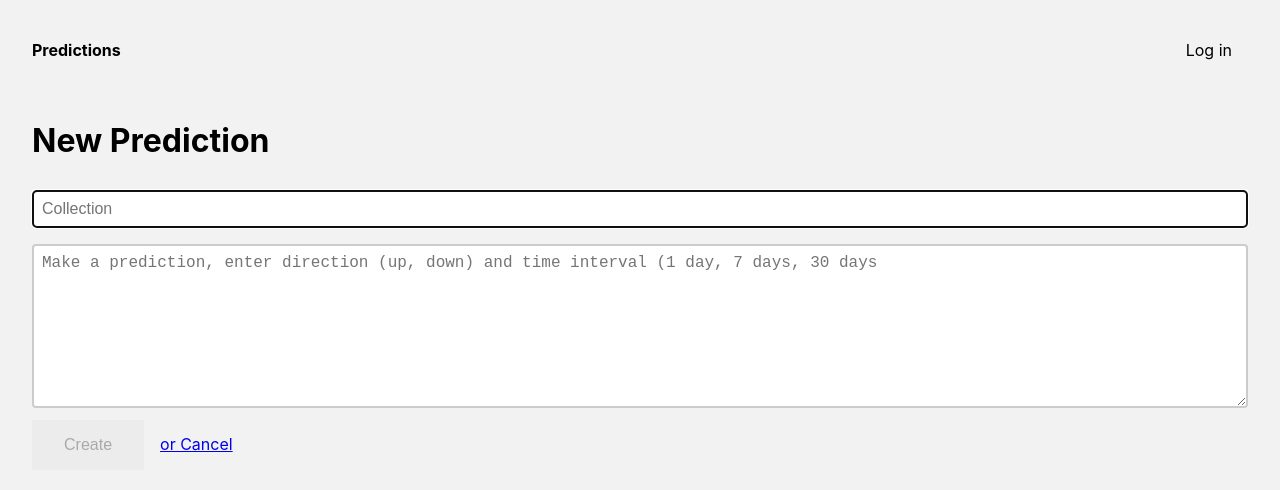
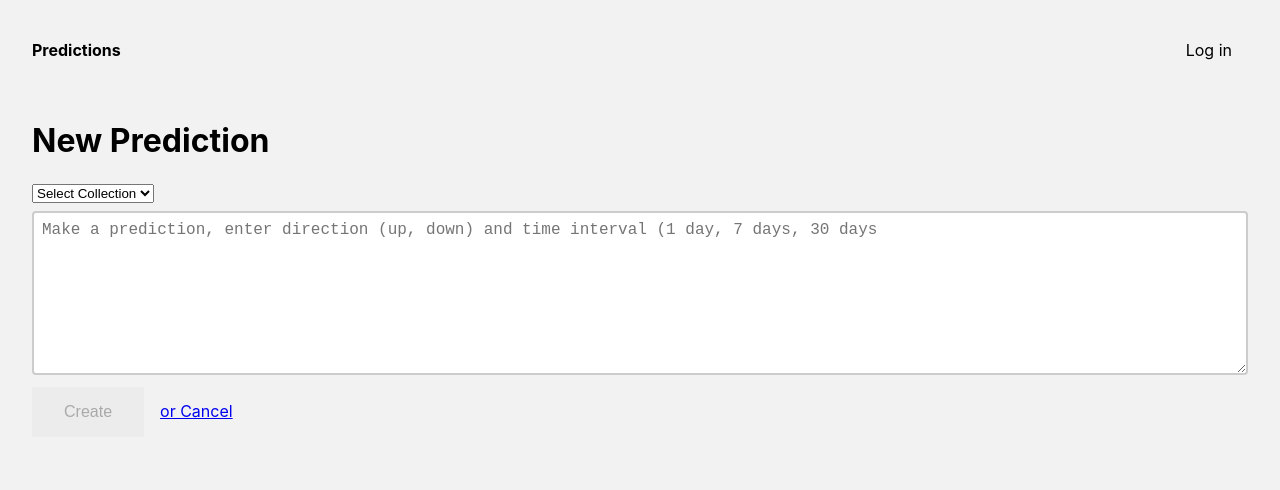
Before and after one commit to zpencerguy/super-doppler-ui, a Next.js app: page /create in a window 1280 px wide. Shown: the top 490 px of the page. Built offline with nearby package versions, Linux system fonts and the light colour scheme; no server answers.

Commit message:
adding in dropdown

```diff
--- a/pages/create.tsx
+++ b/pages/create.tsx
@@ -28,13 +28,19 @@ const Draft: React.FC = () => {
       <div>
         <form onSubmit={submitData}>
           <h1>New Prediction</h1>
-          <input
+          {/* <input
             autoFocus
             onChange={(e) => setTitle(e.target.value)}
             placeholder="Collection"
             type="text"
             value={title}
-          />
+          /> */}
+          <select onChange={(e) => setTitle(e.target.value)}>
+            <option value="" disabled selected>Select Collection</option>
+            <option value="degods">DeGods</option>
+            <option value="okay_bears">Okay Bears</option>
+            <option value="yoots">Y00ts</option>
+          </select>
           <textarea
             cols={50}
             onChange={(e) => setContent(e.target.value)}
```
